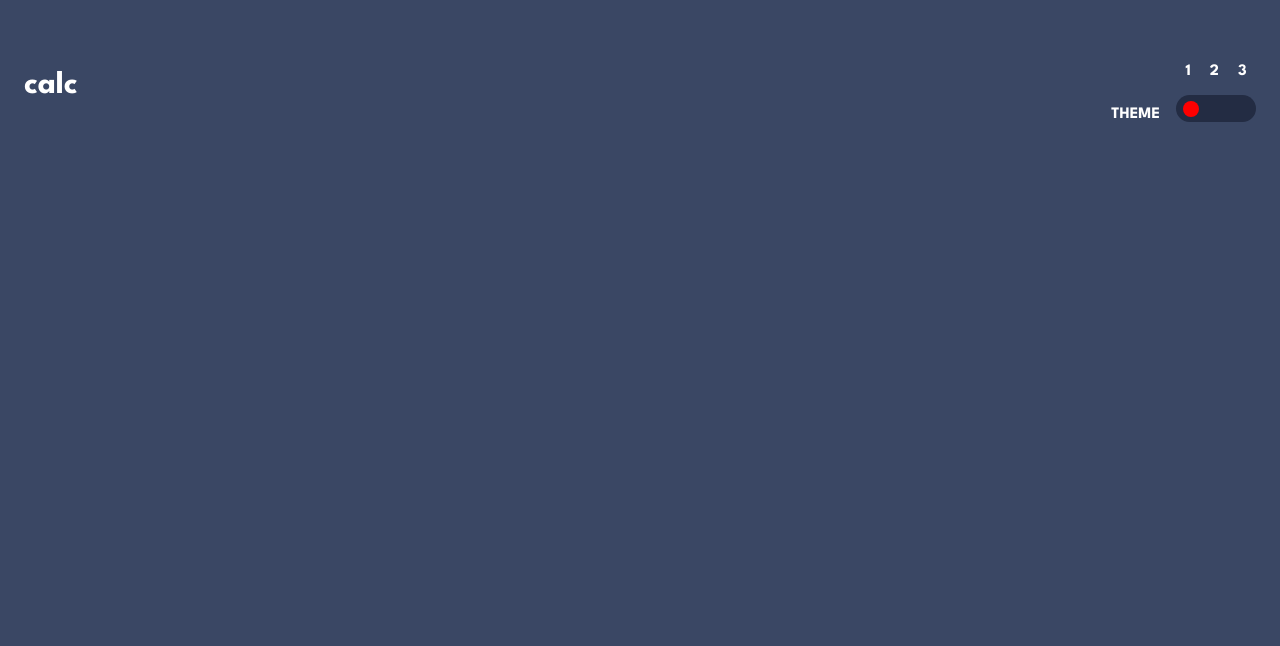
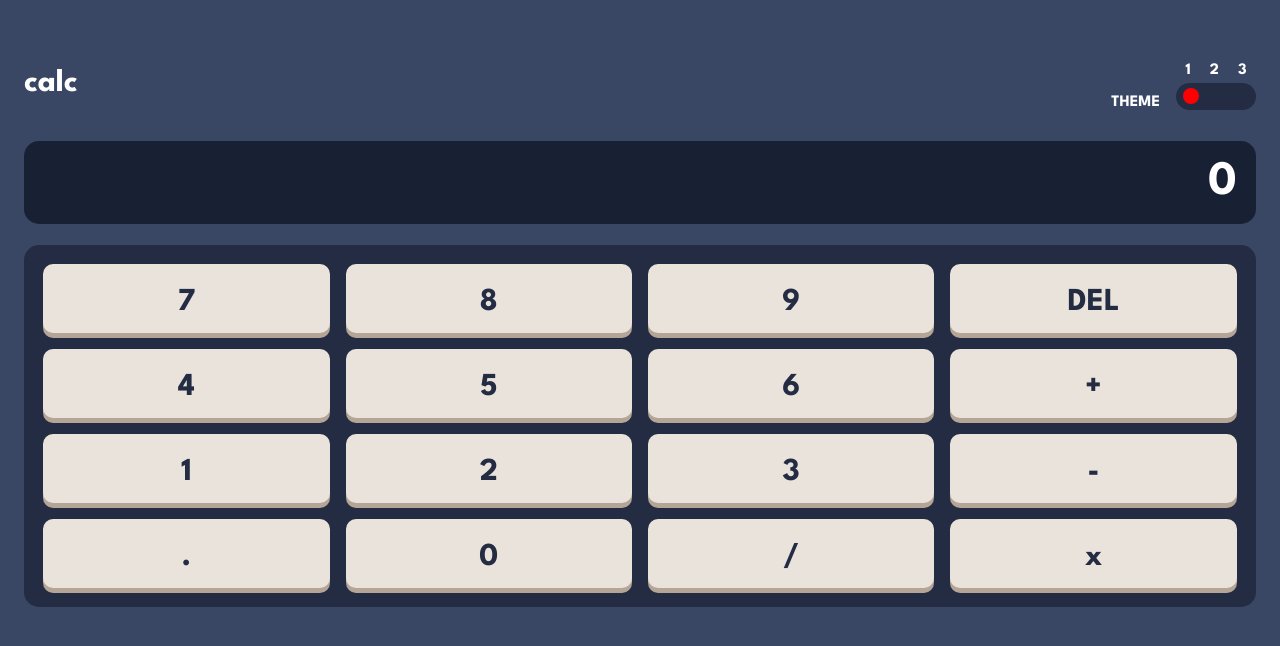
Before and after one commit to GrzegorzBanaszak/Webpack-testing, a website built with webpack: page src/template.html in a window 1280 px wide. Built offline with nearby package versions, Linux system fonts and the light colour scheme.

Commit message:
Adding inputs

```diff
--- /dev/null
+++ b/src/styles/_inputs.scss
@@ -0,0 +1,17 @@
+.inputs {
+  display: grid;
+  grid-template-columns: repeat(4, 1fr);
+  gap: 1rem;
+}
+
+.input {
+  display: flex;
+  justify-content: center;
+  align-items: center;
+  padding: 1.5rem 0 1rem 0;
+  font-size: 2rem;
+  background-color: $button-bg-1;
+  color: $blueBg-2;
+  border-radius: 10px;
+  box-shadow: 0px 5px 0px 0px hsl(28, 16%, 65%);
+}
--- /dev/null
+++ b/src/styles/_theme.scss
@@ -0,0 +1,29 @@
+.theme {
+  width: 5rem;
+  &-header {
+    display: flex;
+    justify-content: space-around;
+    p {
+      margin: 0.3rem;
+    }
+  }
+  &-body {
+    display: flex;
+    justify-content: space-around;
+    align-items: center;
+    background-color: $blueBg-2;
+    padding: 0.2rem;
+    height: 1.3rem;
+    border-radius: 15px;
+    span {
+      height: 1rem;
+      width: 1rem;
+    }
+    .active {
+      height: 1rem;
+      width: 1rem;
+      background-color: red;
+      border-radius: 50%;
+    }
+  }
+}
--- a/src/styles/_variable.scss
+++ b/src/styles/_variable.scss
@@ -1,3 +1,5 @@
 $blueBg-1: hsl(222, 26%, 31%);
 $blueBg-2: hsl(223, 31%, 20%);
 $blueBg-3: hsl(224, 36%, 15%);
+
+$button-bg-1: hsl(30, 25%, 89%);
--- a/src/styles/main.scss
+++ b/src/styles/main.scss
@@ -1,5 +1,7 @@
 @import url("https://fonts.googleapis.com/css2?family=League+Spartan:wght@700&display=swap");
 @import "variable";
+@import "theme";
+@import "inputs";
 
 body {
   margin: 0;
@@ -18,32 +20,20 @@ body {
     align-items: flex-end;
     gap: 1rem;
   }
+  &-result {
+    background-color: $blueBg-3;
+    padding: 1.2rem;
+    border-radius: 15px;
+    font-size: 3rem;
+    text-align: right;
+    margin: 1.3rem 0;
+  }
 }
-.theme {
-  width: 5rem;
-  &-header {
-    display: flex;
-    justify-content: space-around;
-  }
-  &-body {
-    display: flex;
-    justify-content: space-around;
-    align-items: center;
-    background-color: $blueBg-2;
-    padding: 0.2rem;
-    height: 1.3rem;
-    border-radius: 15px;
-    span {
-      height: 1rem;
-      width: 1rem;
-    }
-    .active {
-      height: 1rem;
-      width: 1rem;
-      background-color: red;
-      border-radius: 50%;
-    }
-  }
+
+.calculator-body {
+  background-color: $blueBg-2;
+  padding: 1.2rem;
+  border-radius: 15px;
 }
 
 .calculator-container {
--- a/src/template.html
+++ b/src/template.html
@@ -25,6 +25,27 @@
             </div>
           </div>
         </div>
+        <div class="calculator-result">0</div>
+        <div class="calculator-body">
+          <div class="inputs">
+            <div class="input">7</div>
+            <div class="input">8</div>
+            <div class="input">9</div>
+            <div class="input">DEL</div>
+            <div class="input">4</div>
+            <div class="input">5</div>
+            <div class="input">6</div>
+            <div class="input">+</div>
+            <div class="input">1</div>
+            <div class="input">2</div>
+            <div class="input">3</div>
+            <div class="input">-</div>
+            <div class="input">.</div>
+            <div class="input">0</div>
+            <div class="input">/</div>
+            <div class="input">x</div>
+          </div>
+        </div>
       </div>
     </main>
   </body>
```
